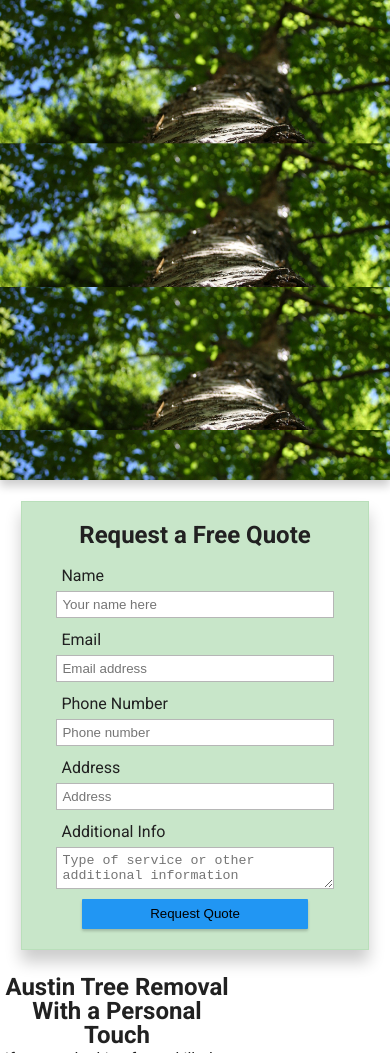
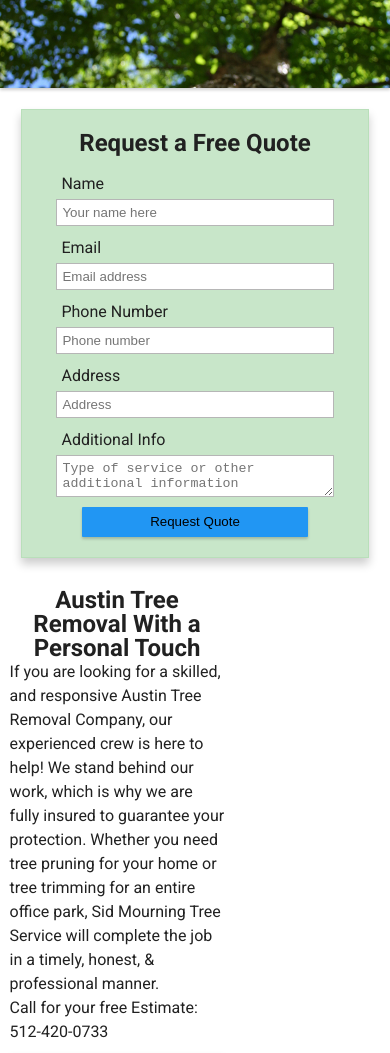
Before and after one commit to CharlesMilam/smts-test, a plain HTML site: page index.html in a window 390 px wide. Shown: the top 1053 px of the page. Drawn offline with nearby package versions, Linux system fonts and the light colour scheme.

Commit message:
Modify height of header background image for small media.

```diff
--- a/index.html
+++ b/index.html
@@ -72,6 +72,9 @@
             </div>
             <div class="bit-60">
                 <div class="content">
+                    <div class="content-header">
+                        <div class="frame">
+                            <div class="bit-1">
                             <h2>Austin Tree Removal With a Personal Touch</h2>
                             <p>
                                 If you are looking for a skilled, and responsive Austin Tree Removal Company, our experienced crew is here to help! We stand behind our work, which is why we are fully insured to guarantee your protection. Whether you need tree pruning for your home or tree trimming for an entire office park, Sid Mourning Tree Service will complete the job in a timely, honest, & professional manner.
@@ -79,6 +82,8 @@
                             <p>
                                 Call for your free Estimate: 512-420-0733
                             </p>
+                            </div>
+                        </div>
                     </div>
                     <div class="frame">
                         <div class="bit-3">
@@ -125,6 +130,7 @@
                     </div>
                 </div>
             </div>
+            </div>
             <div class="bit-20">
                 <div class="sidebar">
                     <div class="card">
--- a/sass/smts.scss
+++ b/sass/smts.scss
@@ -5,6 +5,8 @@ $base-font: "Roboto", "Helvetica", "Arial", sans-serif;
 $base-font-size: 16px;
 $base-line-height: 24px;
 @include establish-baseline;
+
+$header-img: "smts-top.png";
 
 @mixin box-shadow-large {
     -moz-box-shadow: 0 12px 15px 0 rgba(0, 0, 0, 0.2);
@@ -34,7 +36,7 @@ header {
   @include box-shadow-med;
   background-color: $primary-color-dark;
   background-size: 100%;
-  background-image: image-url("smts-top.png");
+  background-image: image-url($header-img);
   height: 30em;
 }
 
@@ -98,6 +100,7 @@ h3 {
   background: $primary-color-text;
   border: 1px solid $divider-color;
   @include box-shadow-large;
+  max-width: 100%
 }
 
 .content .card {
@@ -198,6 +201,11 @@ footer {
 }
 
 @media (max-width: 30em) {
+  header {
+    height: image-height("../images/#{$header-img}") / 3;
+    background-repeat: no-repeat;
+    @include box-shadow-small;
+  }
   .bit-20 {
     width: 100%;
   }
@@ -213,4 +221,10 @@ footer {
   .stickynav {
       display: none;
   }
+  .card {
+    @include box-shadow-med;
+  }
+  #contact-form {
+    @include box-shadow-med;
+  }
 }
```
Also changed, not shown: stylesheets/smts.css. Lines whose indentation alone changed are shown as unchanged.
